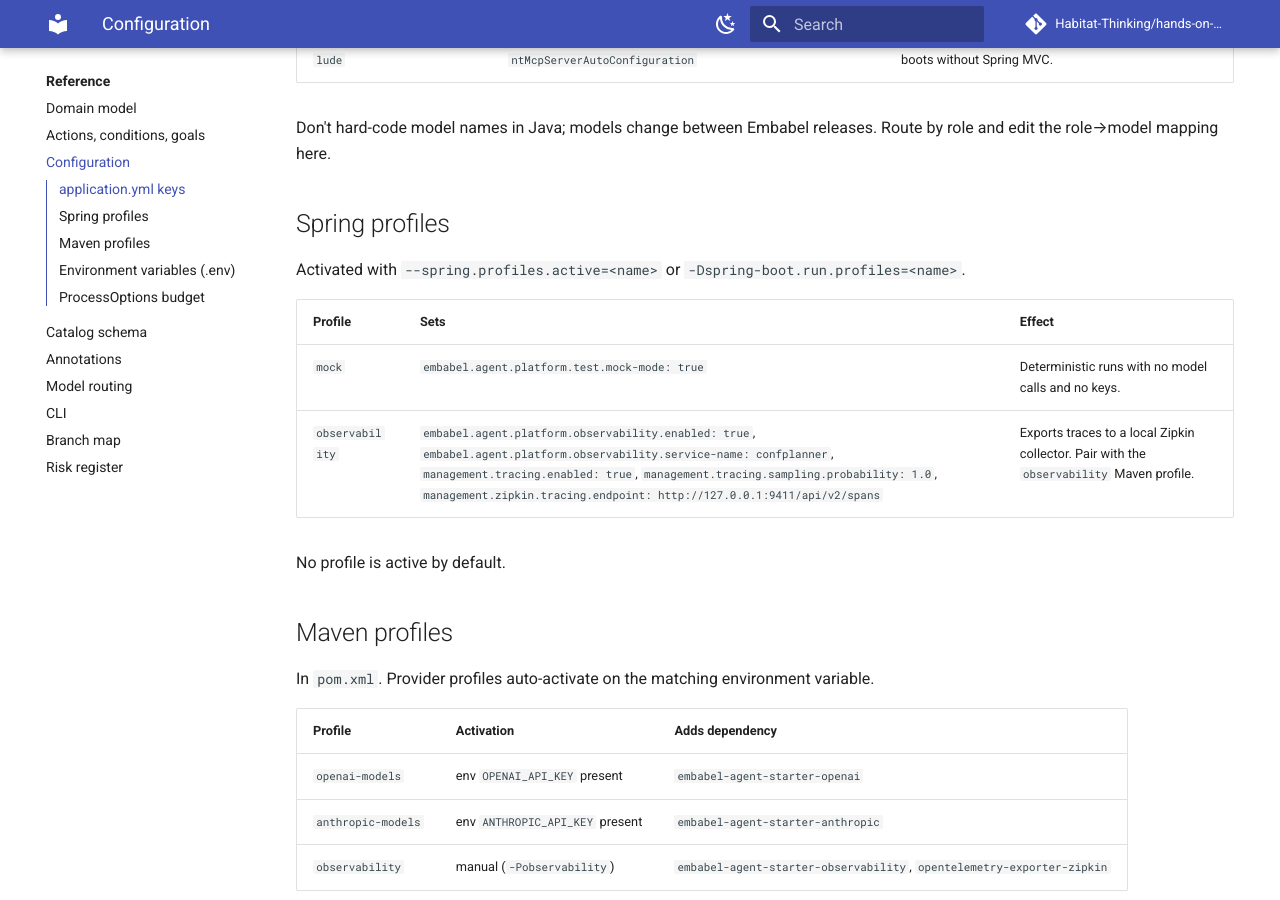
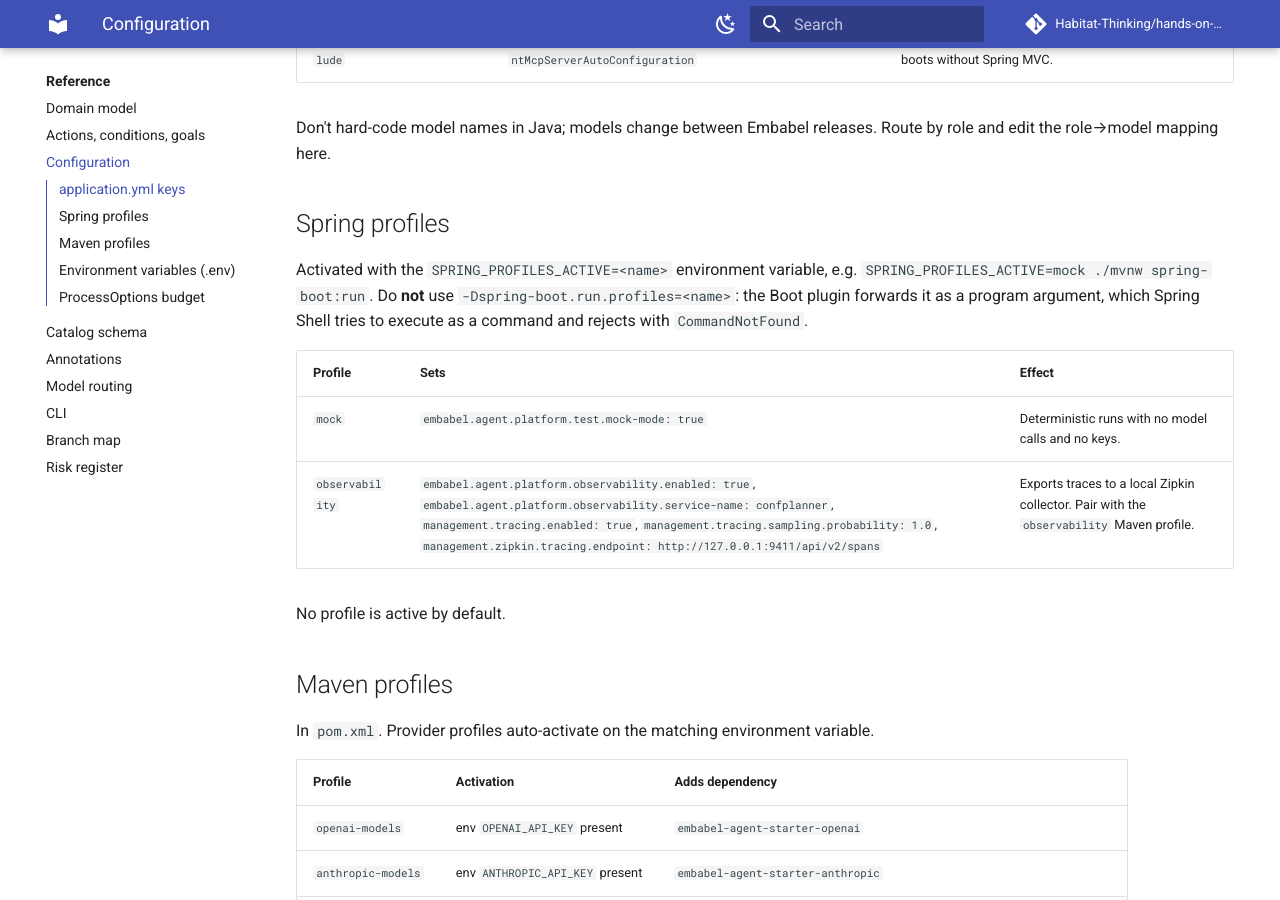
Before and after one commit to Habitat-Thinking/hands-on-agent-development, an MkDocs documentation site: the page built from docs/reference/configuration.md, in a window 1280 px wide and 900 px high, scrolled down 779 px. Built offline with MkDocs 1.6.1 and Material for MkDocs 9.7.7, drawn with Linux system fonts in a browser that asks for light colours; comment, search, counter and statistics services are not loaded.

Commit message:
docs: use SPRING_PROFILES_ACTIVE for profile activation (#4) (#17)
Every documented run command passed the Spring profile via
-Dspring-boot.run.profiles=…, which the Boot plugin forwards as a program
argument. Spring Shell then treats it as a command and dies with
CommandNotFound / BUILD FAILURE before the prompt appears.

Switch all documented commands to the environment-variable form
(SPRING_PROFILES_ACTIVE=…), which activates the profile and starts the
interactive shell. Also add the missing -Pobservability to the Lab 4
worksheet's Zipkin command so the OTel exporter reaches the classpath.

Touches SETUP.md, the mock-mode and Zipkin how-tos, the CLI and
configuration reference pages, the Lab 4 worksheet, and application.yml
profile comments. Each broken form is kept only as an explicit warning.

Closes #4

Co-authored-by: Claude Opus 4.8 (1M context) <noreply@anthropic.com>

```diff
--- a/docs/reference/configuration.md
+++ b/docs/reference/configuration.md
@@ -22,7 +22,10 @@ the role→model mapping here.
 
 ## Spring profiles
 
-Activated with `--spring.profiles.active=<name>` or `-Dspring-boot.run.profiles=<name>`.
+Activated with the `SPRING_PROFILES_ACTIVE=<name>` environment variable, e.g.
+`SPRING_PROFILES_ACTIVE=mock ./mvnw spring-boot:run`. Do **not** use
+`-Dspring-boot.run.profiles=<name>`: the Boot plugin forwards it as a program argument, which Spring
+Shell tries to execute as a command and rejects with `CommandNotFound`.
 
 | Profile | Sets | Effect |
 |---|---|---|
--- a/src/main/resources/application.yml
+++ b/src/main/resources/application.yml
@@ -34,7 +34,8 @@ spring:
 
 ---
 # Mock profile: deterministic demos with no model calls and no API keys.
-# Activate with --spring.profiles.active=mock (see SETUP.md).
+# Activate with SPRING_PROFILES_ACTIVE=mock ./mvnw spring-boot:run (see SETUP.md).
+# (Not -Dspring-boot.run.profiles=mock — that reaches Spring Shell as a command and fails.)
 spring:
   config:
     activate:
@@ -49,7 +50,7 @@ embabel:
 # Observability profile (Lab 4): export traces to Zipkin. Build/run with the Maven
 # `observability` profile so the OpenTelemetry + Zipkin exporter is on the classpath:
 #   docker compose up -d
-#   ./mvnw -Pobservability spring-boot:run -Dspring-boot.run.profiles=observability
+#   SPRING_PROFILES_ACTIVE=observability ./mvnw -Pobservability spring-boot:run
 # Then open http://127.0.0.1:9411. The default lab path needs none of this.
 spring:
   config:
```
Also changed, not shown: SETUP.md (+6 -2 lines), docs/how-to/enable-zipkin-tracing.md (+5 -1 lines), docs/how-to/use-mock-mode.md (+5 -1 lines), docs/reference/cli.md (+2 -2 lines), labs/lab4-explainability.md (+5 -1 lines), 1 other file.
